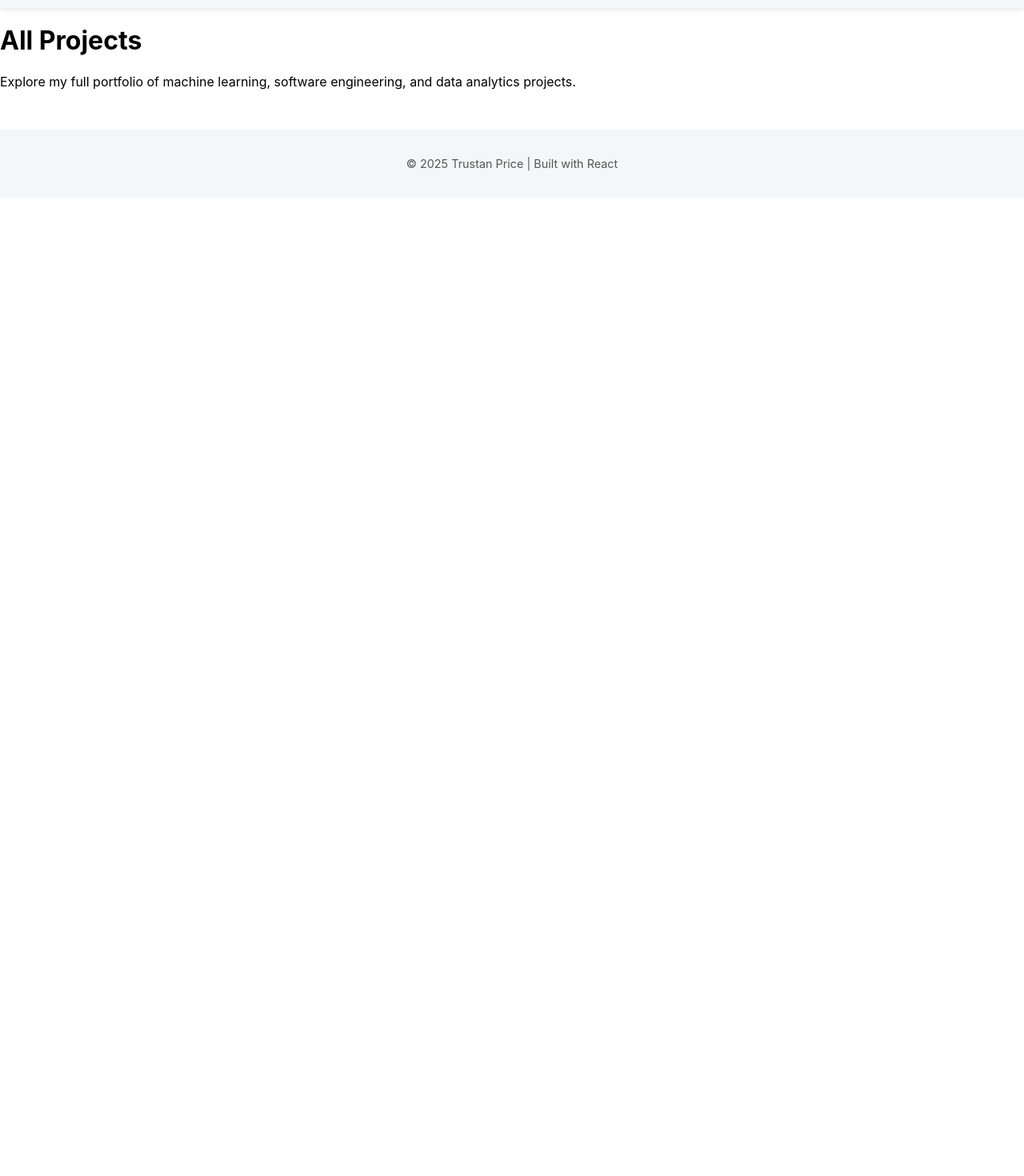
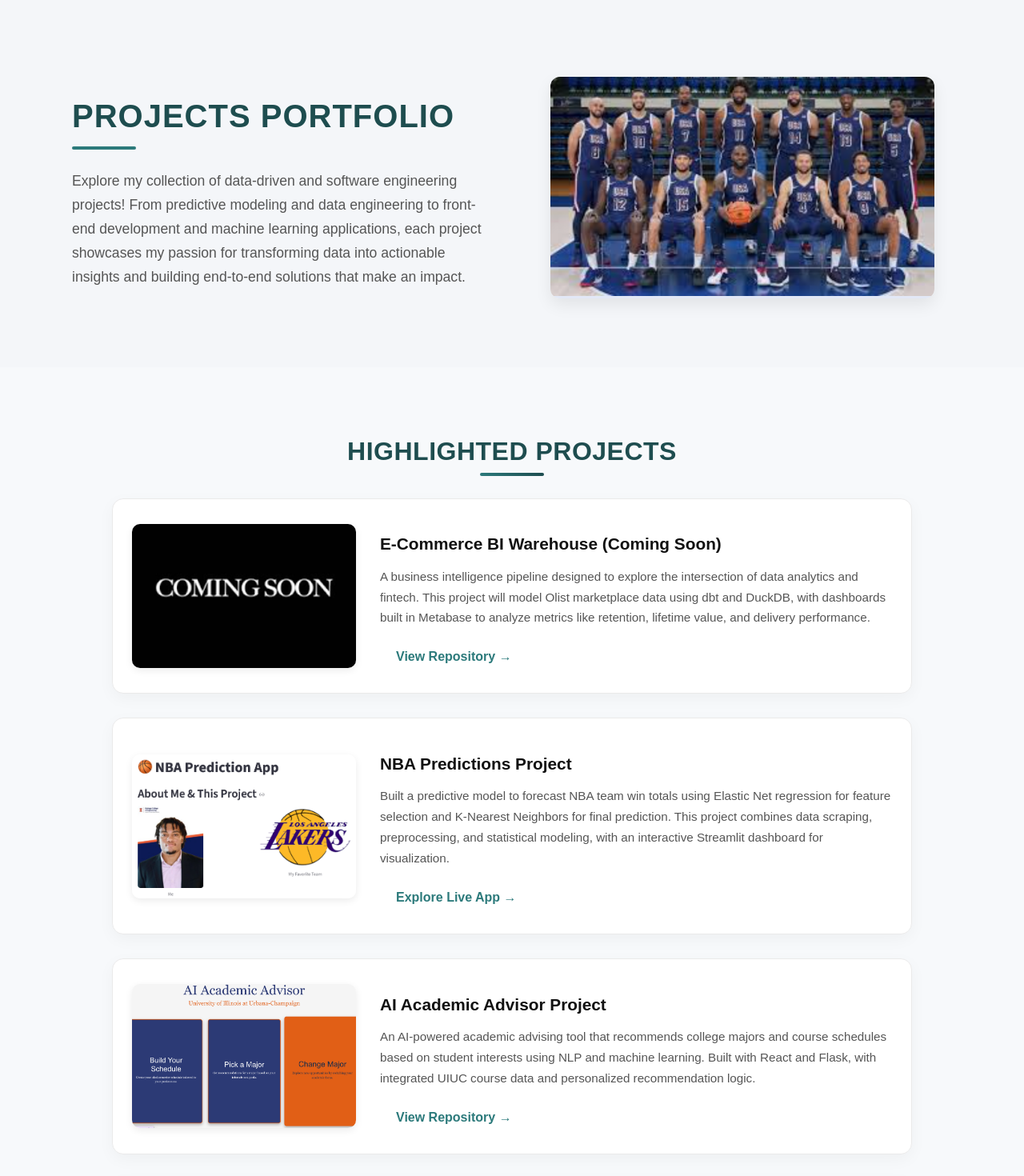
Before and after one commit to trustanprice/personal-portfolio, a React (Create React App) app: page /projects in a window 1280 px wide. Shown: the part 100-1570 px from the top of the page at 80% size. Before the commit the page ends 800 px from the top, so only its background shows below. Built offline with nearby package versions, Linux system fonts and the light colour scheme.

Commit message:
pushign first draft of projects page

```diff
--- a/src/components/Navbar.js
+++ b/src/components/Navbar.js
@@ -8,9 +8,9 @@
       <h2 className="logo">trustanprice.io</h2>
       <ul>
         <li><Link to="/">Home</Link></li>
-        <li><Link to="/projects">All Projects</Link></li>
+        <li><Link to="/projects">Projects</Link></li>
         <li><Link to="/experiences">Experiences</Link></li>
-        <li><Link to="/club">Club</Link></li>
+        <li><Link to="/club">Clubs</Link></li>
         <li><Link to="/semipro">Semi-Pro</Link></li>
       </ul>
     </nav>
--- /dev/null
+++ b/src/pages/Projects.css
@@ -0,0 +1,175 @@
+/* ------------------------------
+   Base Styles
+------------------------------ */
+.projects-page {
+    background-color: #f7f9fb;
+    font-family: Arial, sans-serif;
+    color: #333;
+    padding-bottom: 60px;
+  }
+
+  /* ------------------------------
+     Hero Section (Side-by-Side)
+  ------------------------------ */
+  .projects-hero {
+    background-color: #f4f6f9;
+    padding: 80px 60px;
+    display: flex;
+    justify-content: center;
+  }
+
+  .projects-hero-content {
+    display: flex;
+    align-items: center;
+    justify-content: space-between;
+    max-width: 1100px;
+    width: 100%;
+    gap: 50px;
+  }
+
+  .projects-hero-text {
+    flex: 1;
+    text-align: left;
+  }
+
+  .projects-hero-text h1 {
+    font-size: 2.5rem;
+    font-weight: 700;
+    color: #1e4d4f;
+    margin-bottom: 15px;
+    text-transform: uppercase;
+    letter-spacing: 1px;
+  }
+
+  .projects-hero-text p {
+    font-size: 1.1rem;
+    line-height: 1.7;
+    color: #555;
+    margin-top: 10px;
+    max-width: 600px;
+  }
+
+  /* Divider (Teal Accent Bar) */
+  .divider {
+    width: 80px;
+    height: 4px;
+    background-color: #2c7a7b;
+    margin: 15px 0 25px 0;
+    border-radius: 4px;
+  }
+
+  /* Right Image Block */
+  .projects-hero-image {
+    flex: 1;
+    display: flex;
+    justify-content: center;
+  }
+
+  .projects-hero-image img {
+    width: 100%;
+    max-width: 480px;
+    border-radius: 12px;
+    box-shadow: 0 8px 20px rgba(0, 0, 0, 0.08);
+    transition: transform 0.3s ease;
+  }
+
+  .projects-hero-image img:hover {
+    transform: scale(1.03);
+  }
+
+  /* Responsive Layout */
+  @media (max-width: 900px) {
+    .projects-hero-content {
+      flex-direction: column;
+      text-align: center;
+    }
+
+    .projects-hero-text {
+      text-align: center;
+    }
+
+    .projects-hero-image {
+      margin-top: 30px;
+    }
+  }
+
+  /* ------------------------------
+     Projects List Section
+  ------------------------------ */
+  .projects-list {
+    text-align: center;
+    padding: 60px 0 30px 0;
+  }
+
+  .section-title {
+    font-size: 2rem;
+    font-weight: 700;
+    color: #1e4d4f;
+    letter-spacing: 0.5px;
+    text-transform: uppercase;
+    margin-bottom: 10px;
+  }
+
+  .section-accent {
+    color: #2c7a7b;
+  }
+
+  /* ------------------------------
+     Main Projects Section
+  ------------------------------ */
+  .projects {
+    background-color: #f7f9fb;
+    padding: 60px 80px;
+    text-align: center;
+  }
+
+  .projects h1 {
+    font-size: 2.5rem;
+    font-weight: 700;
+    color: #1e4d4f;
+    margin-bottom: 15px;
+    text-transform: uppercase;
+    letter-spacing: 1px;
+  }
+
+  .projects p {
+    max-width: 800px;
+    margin: 0 auto 40px auto;
+    line-height: 1.6;
+    color: #555;
+  }
+
+  /* Project Overview Image */
+  .project-overview img {
+    width: 75%;
+    border-radius: 10px;
+    margin: 20px 0 40px;
+    box-shadow: 0 6px 15px rgba(0, 0, 0, 0.1);
+  }
+
+  /* ------------------------------
+     Highlighted Projects Section
+  ------------------------------ */
+  .highlighted {
+    background-color: #ffffff;
+    padding: 50px;
+    border-radius: 12px;
+    box-shadow: 0 8px 20px rgba(0, 0, 0, 0.05);
+    max-width: 1000px;
+    margin: 0 auto;
+  }
+
+  .highlighted h2 {
+    font-size: 1.8rem;
+    color: #1e4d4f;
+    margin-bottom: 20px;
+    border-bottom: 3px solid #2c7a7b;
+    display: inline-block;
+    padding-bottom: 5px;
+  }
+
+  .highlighted p {
+    color: #444;
+    line-height: 1.7;
+    margin-bottom: 15px;
+  }
--- a/src/pages/Projects.js
+++ b/src/pages/Projects.js
@@ -1,13 +1,144 @@
 import React from "react";
+import "./Projects.css";
 
 function Projects() {
-  return (
-    <div className="page-container">
-      <h1>All Projects</h1>
-      <p>Explore my full portfolio of machine learning, software engineering, and data analytics projects.</p>
-      {/* TODO: Map through project data cards here */}
-    </div>
-  );
+    return (
+        <div className="projects-page">
+            {/* Hero Section */}
+            <section className="projects-hero">
+                <div className="projects-hero-content">
+                    <div className="projects-hero-text">
+                        <h1>Projects Portfolio</h1>
+                        <div className="divider"></div>
+                        <p>
+                            Explore my collection of data-driven and software engineering projects! From predictive
+                            modeling and data engineering to front-end development and machine learning applications,
+                            each project showcases my passion for transforming data into actionable insights and
+                            building end-to-end solutions that make an impact.
+                        </p>
+                    </div>
+
+                    <div className="projects-hero-image">
+                        <img
+                            src="/projects/projetcs-header.png"
+                            alt="Projects Overview"
+                        />
+                    </div>
+                </div>
+            </section>
+
+
+
+            {/* Projects Section */}
+            <section className="projects-list">
+                <h2 className="section-title">Highlighted Projects</h2>
+
+                {/* E-commerce BI Warehouse */}
+                <div className="feature-card">
+                    <img
+                        src="/home/ecommerce-thumbnail.png"
+                        alt="E-commerce BI Warehouse"
+                        className="feature-img"
+                    />
+                    <div className="feature-info">
+                        <h3>E-Commerce BI Warehouse (Coming Soon)</h3>
+                        <p>
+                            A business intelligence pipeline designed to explore the intersection of
+                            data analytics and fintech. This project will model Olist marketplace data
+                            using dbt and DuckDB, with dashboards built in Metabase to analyze metrics
+                            like retention, lifetime value, and delivery performance.
+                        </p>
+                        <a
+                            href="https://github.com/trustanprice/ecom-bi-duckdb-dbt"
+                            className="btn learn-more"
+                            target="_blank"
+                            rel="noopener noreferrer"
+                        >
+                            View Repository →
+                        </a>
+                    </div>
+                </div>
+
+                {/* NBA Predictions Project */}
+                <div className="feature-card">
+                    <img
+                        src="/home/nba-thumbnail.png"
+                        alt="NBA Predictions Project"
+                        className="feature-img"
+                    />
+                    <div className="feature-info">
+                        <h3>NBA Predictions Project</h3>
+                        <p>
+                            Built a predictive model to forecast NBA team win totals using Elastic Net
+                            regression for feature selection and K-Nearest Neighbors for final prediction.
+                            This project combines data scraping, preprocessing, and statistical modeling,
+                            with an interactive Streamlit dashboard for visualization.
+                        </p>
+                        <a
+                            href="https://basketball-predictions-trustanprice.streamlit.app/"
+                            className="btn learn-more"
+                            target="_blank"
+                            rel="noopener noreferrer"
+                        >
+                            Explore Live App →
+                        </a>
+                    </div>
+                </div>
+
+                {/* AI Academic Advisor Project*/}
+                <div className="feature-card">
+                    <img
+                        src="/home/ai-advisor-thumbnail.png"
+                        alt="AI Academic Advisor Project"
+                        className="feature-img"
+                    />
+                    <div className="feature-info">
+                        <h3>AI Academic Advisor Project</h3>
+                        <p>
+                            An AI-powered academic advising tool that recommends college
+                            majors and course schedules based on student interests using NLP
+                            and machine learning. Built with React and Flask, with integrated
+                            UIUC course data and personalized recommendation logic.
+                        </p>
+                        <a
+                            href="https://github.com/trustanprice/AI-Advisor"
+                            className="btn learn-more"
+                            target="_blank"
+                            rel="noopener noreferrer"
+                        >
+                            View Repository →
+                        </a>
+                    </div>
+                </div>
+
+                {/* ML Dementia Diagnosis */}
+                <div className="feature-card">
+                    <img
+                        src="/home/dementia-diagnosis-thumbnail.png"
+                        alt="Dementia Detection Project"
+                        className="feature-img"
+                    />
+                    <div className="feature-info">
+                        <h3>ML Dementia Diagnosis via MRI Scans</h3>
+                        <p>
+                            Developed convolutional neural networks (CNNs) and reinforcement learning
+                            models for early detection of dementia using MRI scan data. This project
+                            focused on differentiating stages of cognitive decline and integrating
+                            additional datasets to improve diagnostic accuracy and model interpretability.
+                        </p>
+                        <a
+                            href="/home/ml-dementia-diagnosis.pdf"
+                            className="btn learn-more"
+                            target="_blank"
+                            rel="noopener noreferrer"
+                        >
+                            View Paper →
+                        </a>
+                    </div>
+                </div>
+            </section>
+        </div>
+    );
 }
 
 export default Projects;
```
Also changed, not shown: public/projects/projetcs-header.png (added).
